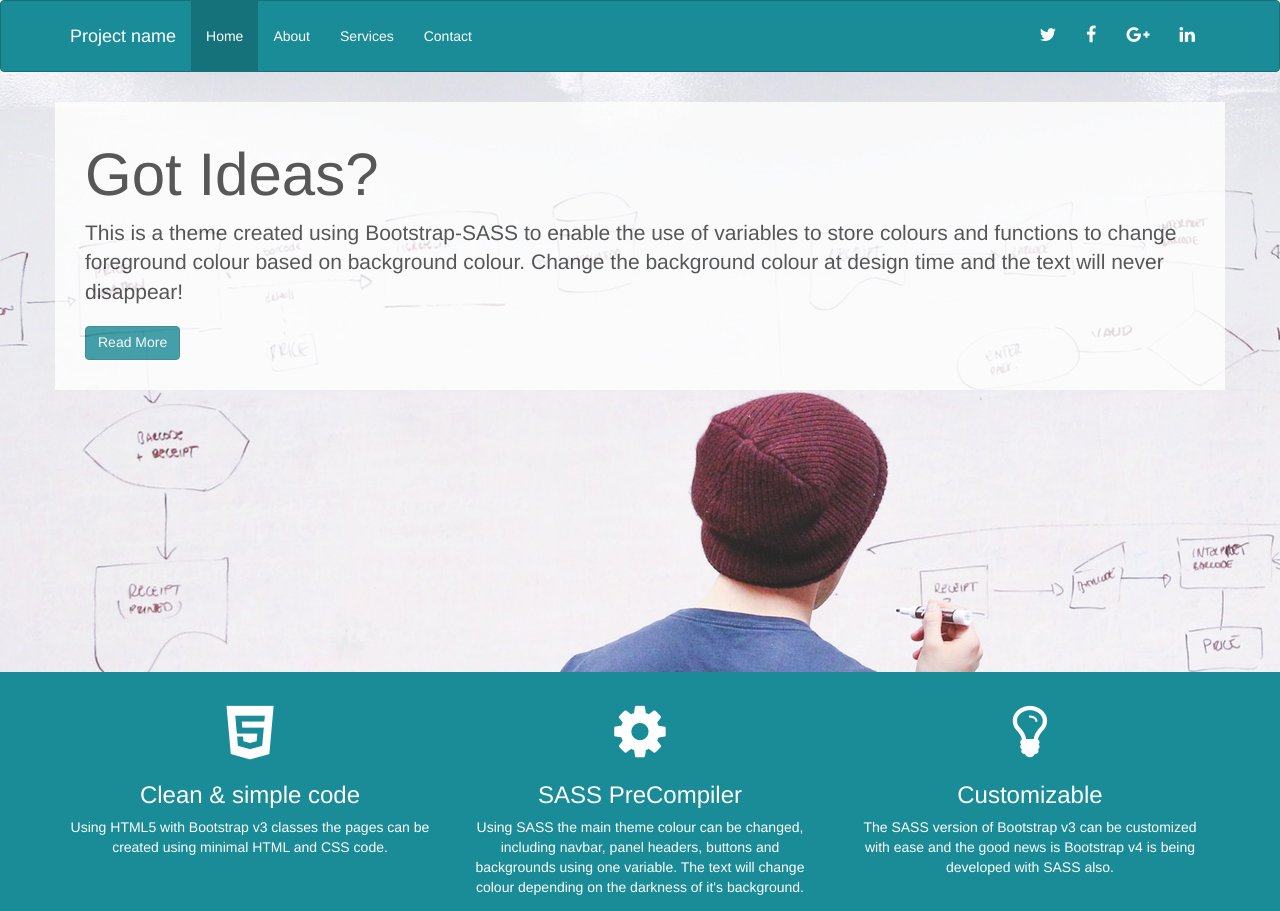
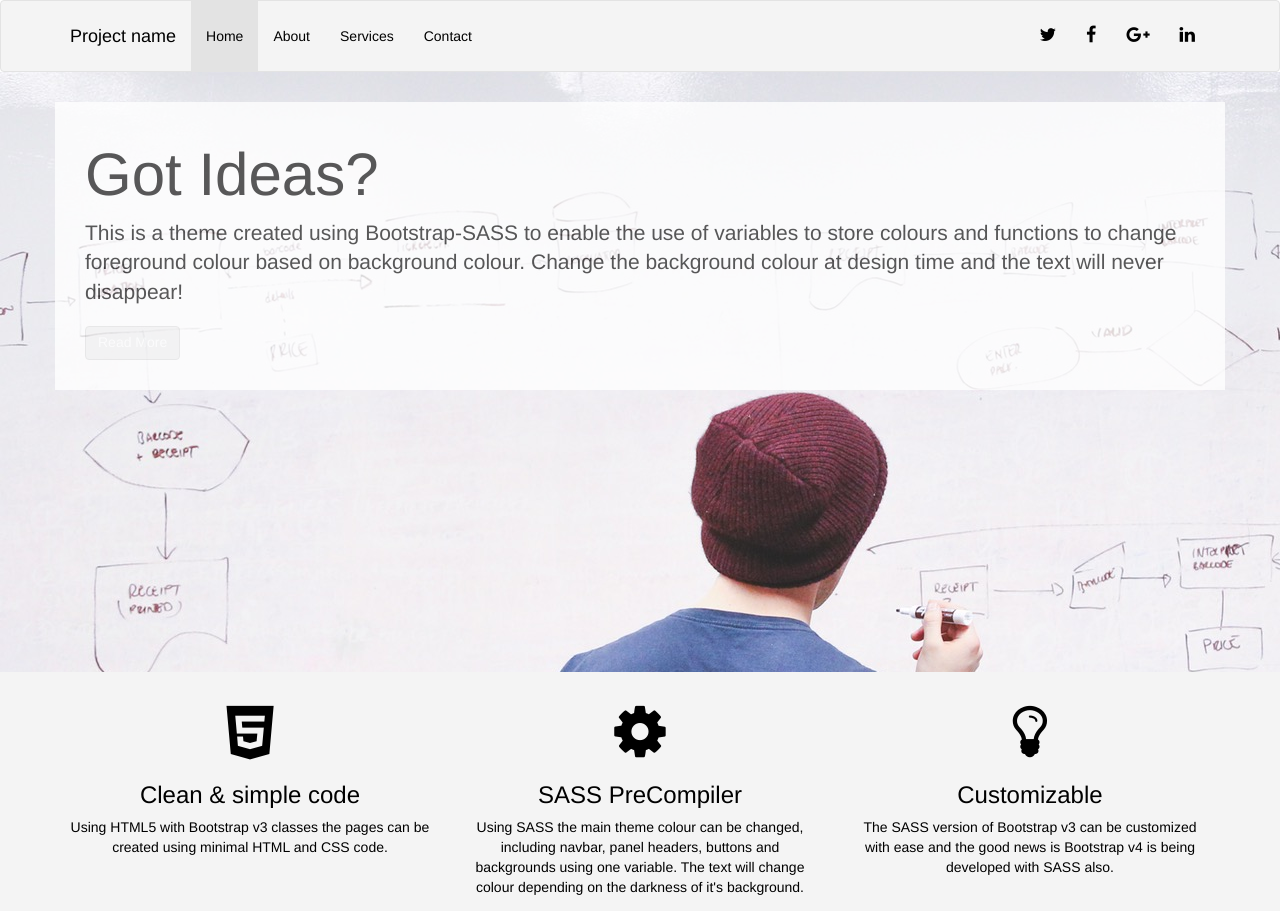
Before and after one commit to Taramouse/bizlight_theme, a website: page index.html in a window 1280 px wide. Shown: the top 911 px of the page. Drawn offline with Linux system fonts and the light colour scheme.

Commit message:
Fixed navbar link text color and button text color on theme change.

```diff
--- a/index.html
+++ b/index.html
@@ -31,7 +31,7 @@
       </div>
       <div id="navbar" class="collapse navbar-collapse">
         <ul class="nav navbar-nav">
-          <li class="active"><a href="home.html">Home</a></li>
+          <li class="active" ><a href="index.html">Home</a></li>
           <li><a href="about.html">About</a></li>
           <li><a href="services.html">Services</a></li>
           <li><a href="contact.html">Contact</a></li>
--- a/sass/_custom.scss
+++ b/sass/_custom.scss
@@ -1,6 +1,6 @@
 .navbar {
   margin-bottom: 0;
-  .a {
+  a {
     // set font color using function set-text-color based on background color
     color: set-text-color($main-color) !important;
   }
@@ -53,6 +53,7 @@
   color: set-text-color($main-color);
   .btn-primary {
     background: darken($main-color, 10%);
+    color: set-text-color($main-color);
   }
 }
 
--- a/sass/_customvariables.scss
+++ b/sass/_customvariables.scss
@@ -4,7 +4,7 @@ $bootstrap-sass-asset-helper: false !default;
 // --------------------------------------------------
 
 // Custom Variables - change $main-color to alter whole theme
-$main-color: #1a8c97;
+$main-color: #f4f4f4;
 $icon-size: 60px;
 
 //== Colors
```
Also changed, not shown: css/app.css, 1 other file.
